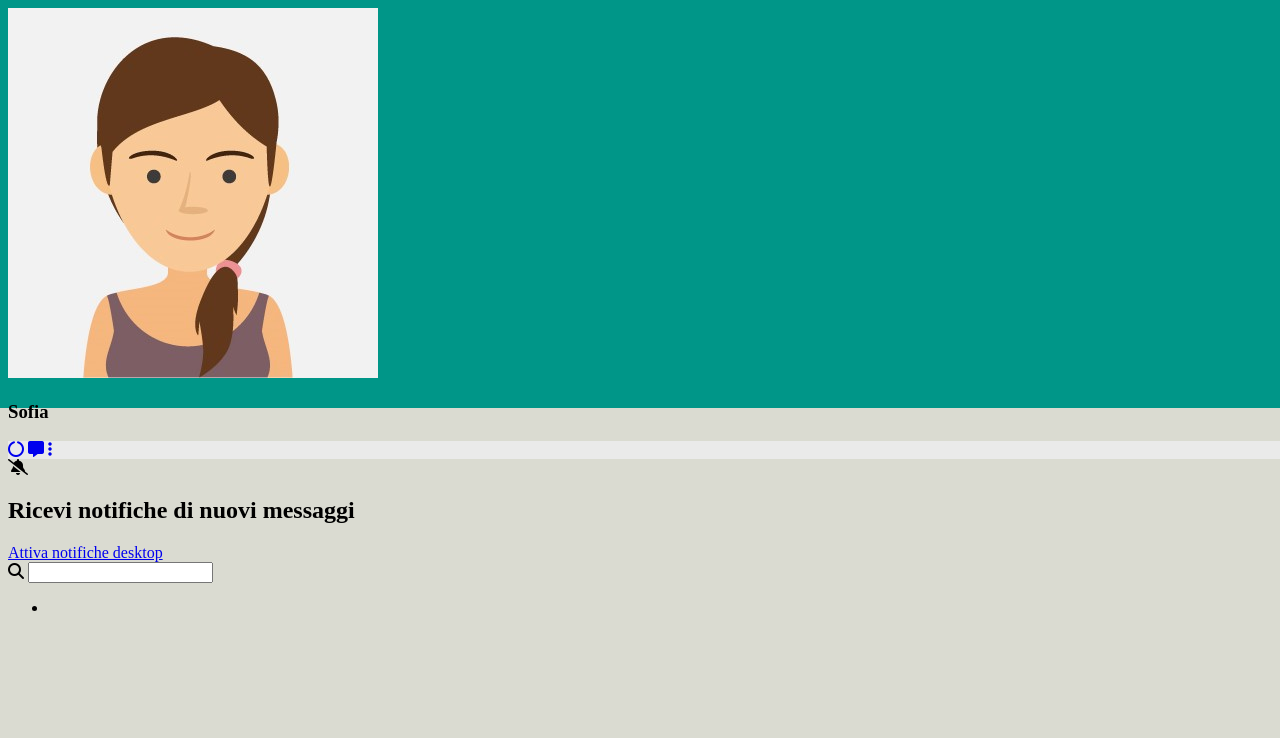
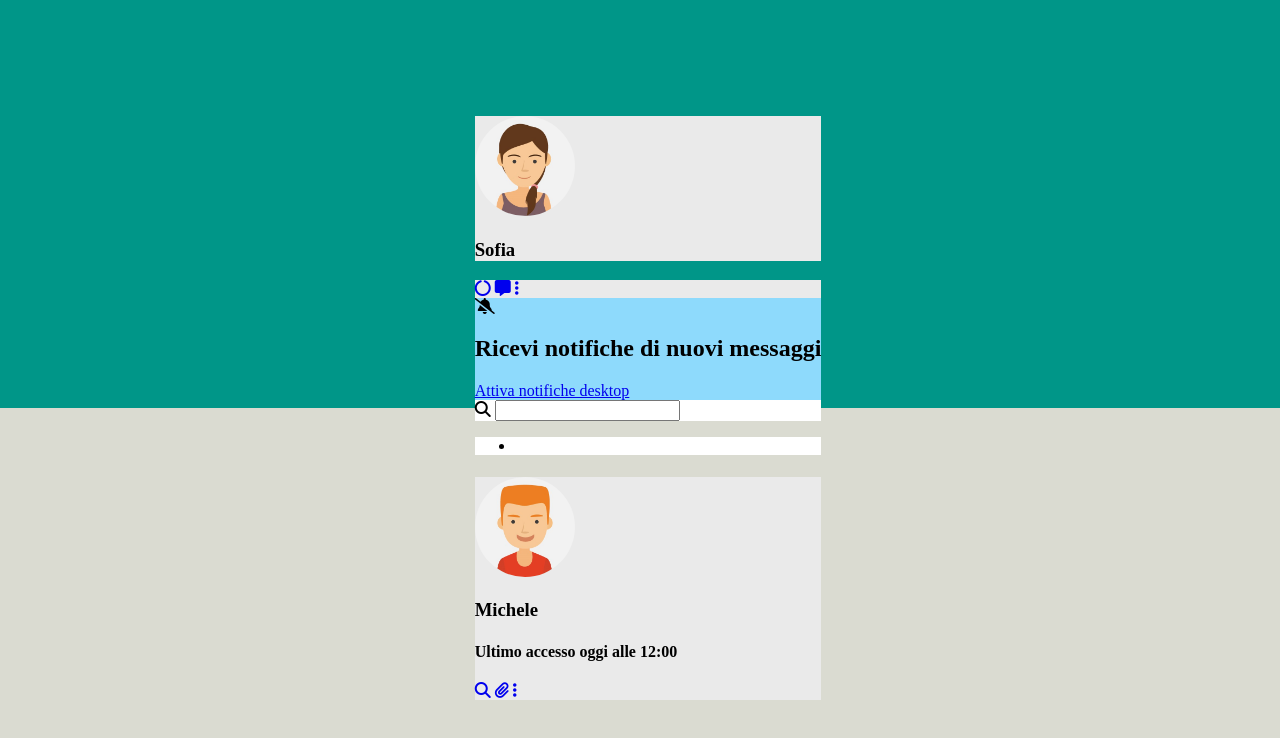
Before and after one commit to Aribunfi/vue-boolzapp, a plain HTML site: page index.html in a window 1280 px wide. Drawn offline with nearby package versions, Linux system fonts and the light colour scheme.

Commit message:
here4now, switch to Tiz files and then going back

```diff
--- a/index.html
+++ b/index.html
@@ -10,8 +10,7 @@
     <!-- vue js -->
     <script src="https://unpkg.com/vue@3/dist/vue.global.js"></script>
 
-    <!-- css -->
-    <link rel="stylesheet" href="style.css">
+
 
     <!-- font awesome -->
     <link rel="stylesheet" href="https://cdnjs.cloudflare.com/ajax/libs/font-awesome/6.3.0/css/all.min.css"
@@ -25,6 +24,9 @@
     <script src="https://cdn.jsdelivr.net/npm/bootstrap@5.2.3/dist/js/bootstrap.min.js"
         integrity="sha384-cuYeSxntonz0PPNlHhBs68uyIAVpIIOZZ5JqeqvYYIcEL727kskC66kF92t6Xl2V"
         crossorigin="anonymous"></script>
+
+    <!-- css -->
+    <link rel="stylesheet" href="style.css">
 </head>
 
 <body>
@@ -35,7 +37,7 @@
                 <div class="col-3">
                     <nav>
                         <div class="menu-left">
-                            <img src="./img/avatar_io.jpg" alt="">
+                            <img src="./img/avatar_io.jpg" alt="" id="avatar">
                             <h3>Sofia</h3>
                         </div>
                         <div class="menu-right">
@@ -67,11 +69,26 @@
                         </li>
 
                     </ul>
+                </div>
 
 
+                <div class="col-5">
+                    <div class="menu-top">
+                        <img src="./img/avatar_1.jpg" alt="Michele" id="avatar">
+                        <h3>Michele</h3>
+                        <h4>Ultimo accesso oggi alle 12:00</h4>
+                        <div class="menu-right">
+                            <a href="#"> <a href="#"><i class=" fa-solid fa-magnifying-glass"></i></a>
+                            </a>
+                            <a href="#"><i class="fa-solid fa-paperclip"></i></a>
+                            <a href="#"><i class="fa-solid fa-ellipsis-vertical"></i></a>
+                        </div>
+                    </div>
 
+                    <div class="bottom-speach">
+
+                    </div>
                 </div>
-                <div class="col-5"></div>
 
             </div>
         </div>
--- a/style.css
+++ b/style.css
@@ -6,8 +6,58 @@ body {
             #009688 50%,
             #dadbd1 50%,
             #dadbd1 100%);
+    display: flex;
+    justify-content: center;
+    align-items: center;
+}
+
+
+
+.menu-left {
+    background-color: #eaeaea;
+
 }
 
 .menu-right {
     background-color: #eaeaea;
+    color: #b1b1b1;
 }
+
+.menu-top {
+    background-color: #eaeaea;
+
+}
+
+
+#avatar {
+    width: 100px;
+    border-radius: 50px;
+}
+
+.notify-banner {
+    background-color: #8edafc;
+}
+
+.search-bar {
+    background-color: #ffffff;
+}
+
+.user-list {
+    background-color: white;
+}
+
+.user-list>img {
+    width: 100px;
+    border-radius: 50px;
+}
+
+.container {
+    display: flex;
+
+}
+
+
+
+.bottom-speach {
+    background-image: url('img/mine.jpg');
+}
```
